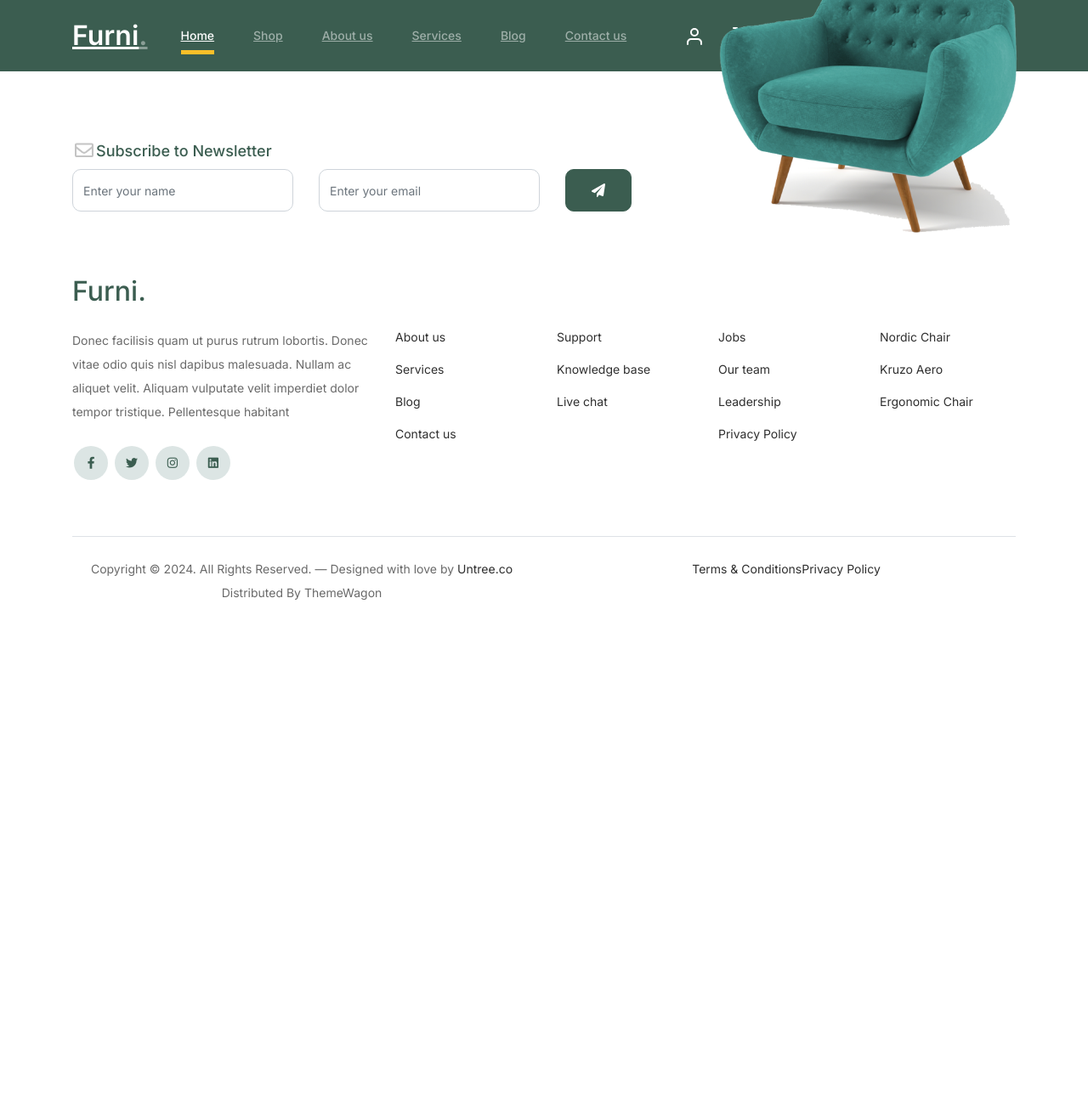
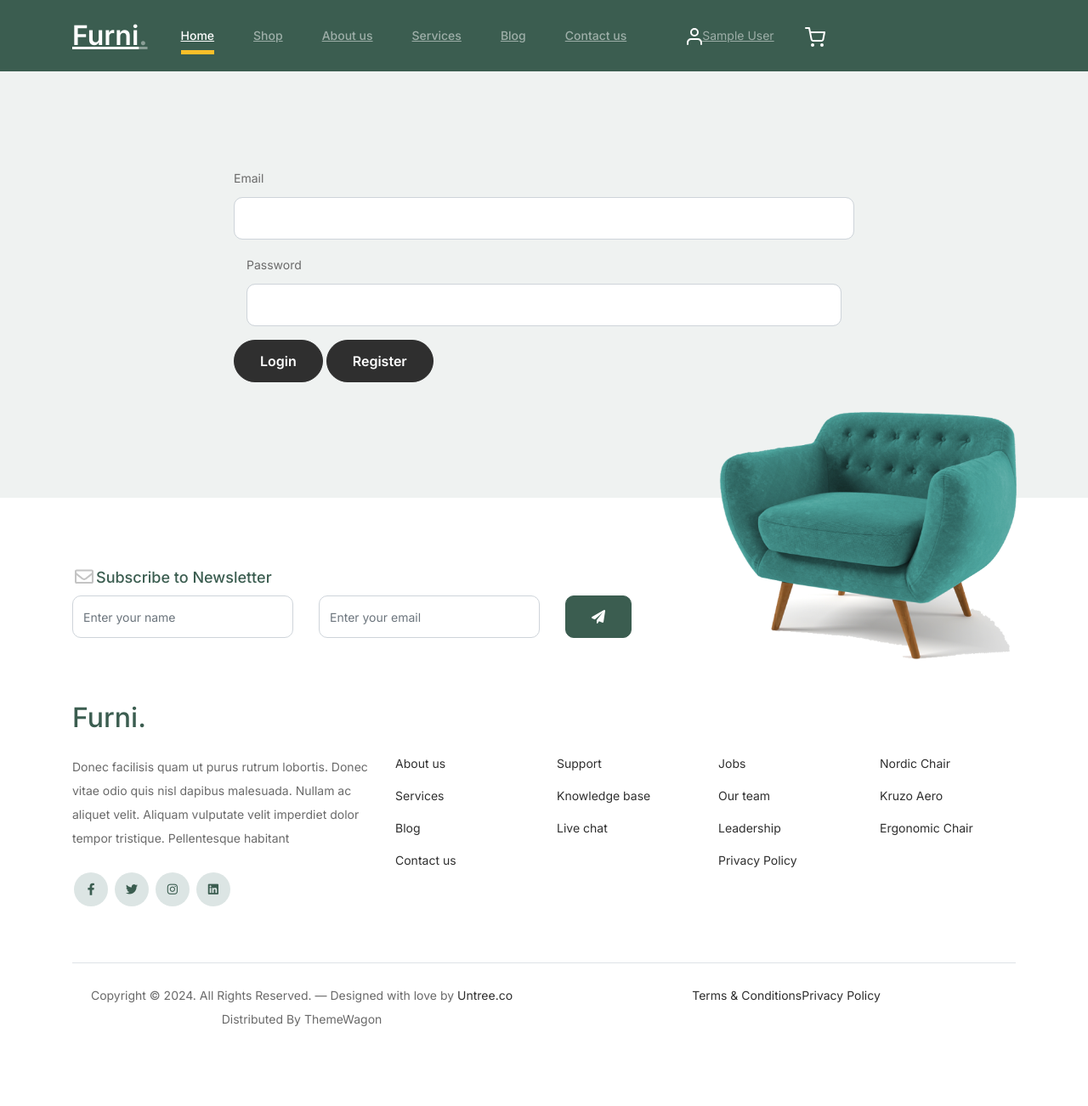
Before and after one commit to Putraww/ppkpi-ecommerce, a PHP site: page /index.php?pg=login-member in a window 1280 px wide. Shown: the whole page at 85% size. Before the commit the page ends 706 px from the top, so only its background shows below. Run offline with PHP 8.4, Linux system fonts and the light colour scheme; the visitor is signed in with stand-in values (Sample User, id 1); tables that the repository leaves empty or names only in its code hold one stand-in row (values such as "Sample post"); some libraries are stand-ins or nearby versions.

Commit message:
19/07/24 14:08

```diff
--- /dev/null
+++ b/admin/function/get_data.php
@@ -0,0 +1,12 @@
+<?php
+include 'admin/koneksi/koneksi.php';
+
+function getData($koneksi, $id_member)
+{
+    $query = mysqli_query($koneksi, "SELECT * FROM member WHERE id = '$id_member'");
+    $data = mysqli_fetch_array($query);
+    return $data;
+
+}
+
+?>
--- /dev/null
+++ b/content/login-member.php
@@ -0,0 +1,47 @@
+<?php
+if (isset($_POST['simpan'])) {
+    $email = htmlspecialchars($_POST['email']);
+    $password = $_POST['password'];
+
+    $query = mysqli_query($koneksi, "SELECT * FROM member  WHERE member.email = '$email'");
+    if (mysqli_num_rows($query) > 0) {
+        $dataUser = mysqli_fetch_assoc($query);
+        if ($dataUser['password'] == $password) {
+            $_SESSION['id_member'] = $dataUser['id'];
+            $_SESSION['id_session'] = session_id();
+            header('location: index.php');
+        }
+    }
+}
+?>
+
+<div class="untree_co-section">
+    <div class="container">
+        <div class="block">
+            <div class="row justify-content-center">
+                <div class="col-md-8 col-lg-8 pb-4">
+                    <form method="post">
+                        <div class="row">
+                            <div class="col-12">
+                            </div>
+                        </div>
+                        <div class="form-group">
+                            <label class="text-black" for="email">Email</label>
+                            <input name="email" type="email" class="form-control" id="email">
+                        </div>
+                        <div class="col-12">
+                            <div class="form-group mb-3">
+                                <label class="text-black" for="lname">Password</label>
+                                <input name="password" type="text" class="form-control" id="lname">
+                            </div>
+                        </div>
+                        <button name="simpan" value="Simpan" type="submit"
+                            class="btn btn-primary-hover-outline">Login</button>
+                        <button name="simpan" value="Simpan" type="submit" class="btn btn-primary-hover-outline"><a
+                                href="?pg=member"></a>Register</button>
+                    </form>
+                </div>
+            </div>
+        </div>
+    </div>
+</div>
--- a/inc/nav.php
+++ b/inc/nav.php
@@ -1,6 +1,18 @@
+<?php
+include 'admin/function/get_data.php';
+// penggunaan petik 1 dan 2
+// ('') untuk mencetak parameter id
+// ("") untuk mencetak parameter id tpi angka di database
+$id_member = $_SESSION['id_member'];
+$query = mysqli_query($koneksi, "SELECT * FROM member WHERE id = '$id_member'");
+$data = mysqli_fetch_array($query);
+// print_r($member);
+// die;
+?>
+
 <nav class="custom-navbar navbar navbar navbar-expand-md navbar-dark bg-dark" arial-label="Furni navigation bar">
     <div class="container">
-        <a class="navbar-brand" href="index.html">Furni<span>.</span></a>
+        <a class="navbar-brand" href="index.php">Furni<span>.</span></a>
         <button class="navbar-toggler" type="button" data-bs-toggle="collapse" data-bs-target="#navbarsFurni"
             aria-controls="navbarsFurni" aria-expanded="false" aria-label="Toggle navigation">
             <span class="navbar-toggler-icon"></span>
@@ -17,8 +29,9 @@
                 <li><a class="nav-link" href="?pg=contact">Contact us</a></li>
             </ul>
             <ul class="custom-navbar-cta navbar-nav mb-2 mb-md-0 ms-5">
-                <li><a class="nav-link" href="#"><img src="asset/fe/images/user.svg"></a></li>
-                <li><a class="nav-link" href="cart.html"><img src="asset/fe/images/cart.svg"></a></li>
+                <li><a class="nav-link" href="?pg=login-member"><img
+                            src="asset/fe/images/user.svg"><?= $data['nama_lengkap'] ?></a></li>
+                <li><a class="nav-link" href="?pg=cart"><img src="asset/fe/images/cart.svg"></a></li>
             </ul>
         </div>
     </div>
```
Also changed, not shown: content/action-cart.php (+7 -2 lines).
